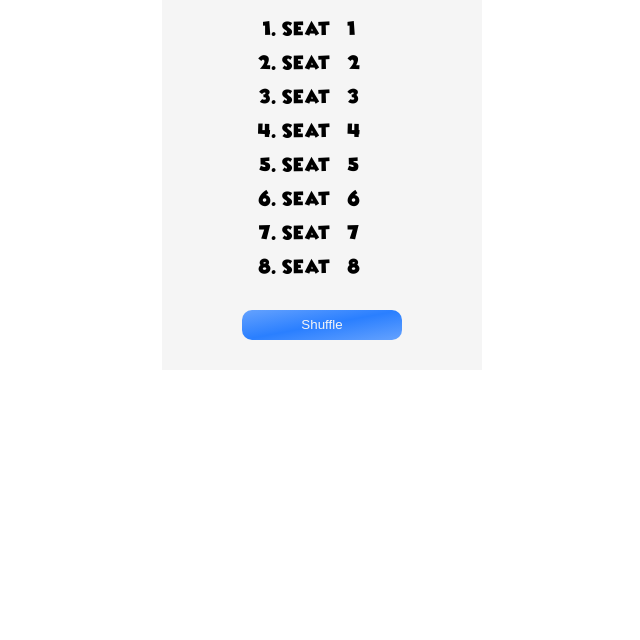
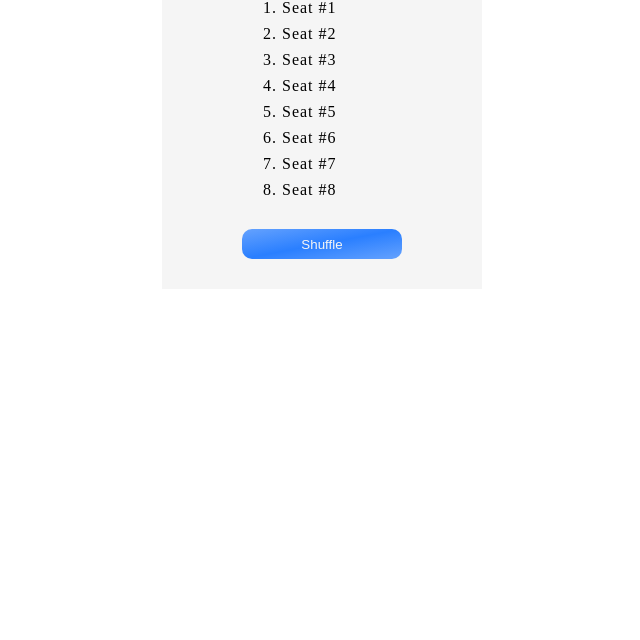
Before and after one commit to rghernandez416/seatRandomizer.github.io, a plain HTML site: page index.html in a window 1280 px wide. Shown: the part 160-800 px from the top of the page, without its empty margins (318-958 px from the left). Drawn offline with Linux system fonts and the light colour scheme.

Commit message:
more testing

```diff
--- a/styles.css
+++ b/styles.css
@@ -3,10 +3,10 @@
    src: url("./fonts/wicked-mouse-font/WickedMouse-aGoK.ttf");
 }
 
-body {
+/* body {
    font-family: "mickey", "Trebuchet MS", "Lucida Sans Unicode", "Lucida Grande",
-      "Lucida Sans", Arial, sans-serif;
-}
+      "Lucida Sans", Arial, sans-serifsz;
+} */
 
 #main-body {
    width: 20em;
```
